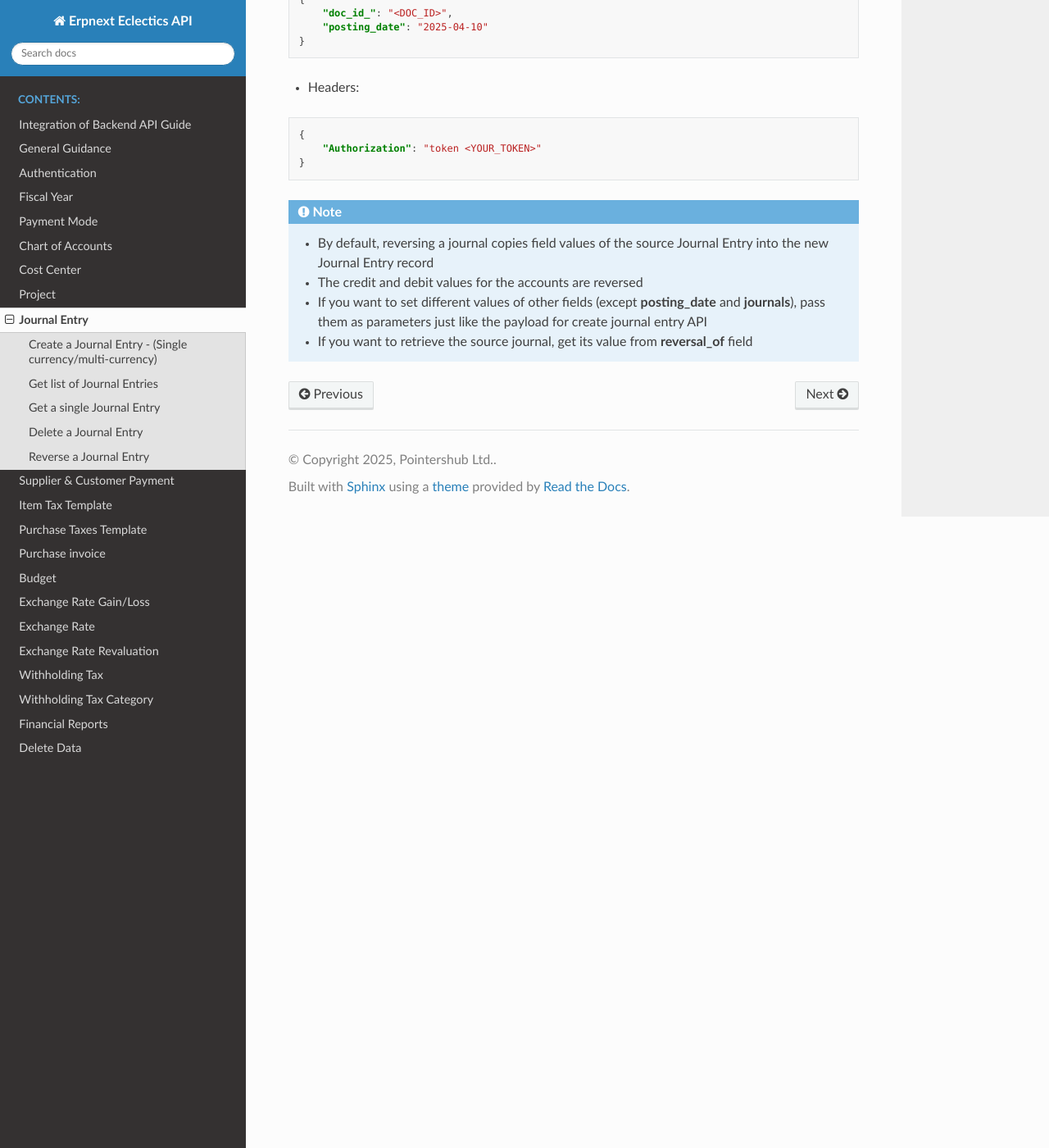
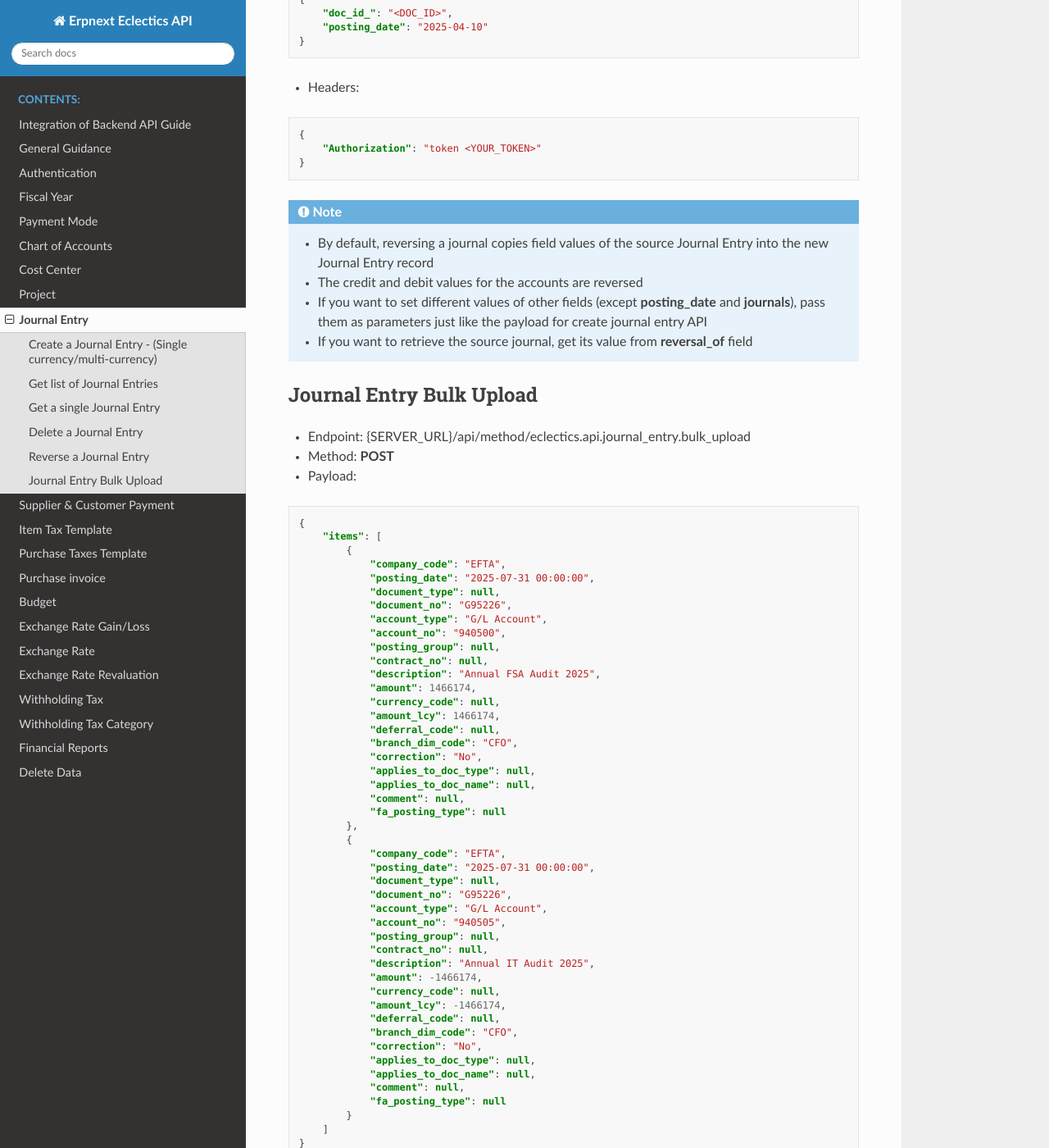
Before and after one commit to stevenyaga/erpnext-api-docs, a Sphinx documentation site: the page built from docs/journal-entry.rst, in a window 1280 px wide and 1400 px high, scrolled down 4423 px. Shown: the whole window at 82% size. Built offline with Sphinx 7.4.7 and the Read the Docs theme 3.1.0, drawn with Linux system fonts in a browser that asks for light colours; some of the changed text lies outside the part shown.

Commit message:
docs: Update docs

```diff
--- a/docs/journal-entry.rst
+++ b/docs/journal-entry.rst
@@ -246,3 +246,73 @@
     - The credit and debit values for the accounts are reversed
     - If you want to set different values of other fields (except **posting_date** and **journals**), pass them as parameters just like the payload for create journal entry API
     - If you want to retrieve the source journal, get its value from **reversal_of** field
+
+Journal Entry Bulk Upload
+-------------------------
+
+- Endpoint: |BASE_API_URL|.journal_entry.bulk_upload
+- Method: **POST**
+- Payload:
+
+.. code-block:: json
+
+    {
+        "items": [
+            {
+                "company_code": "EFTA",
+                "posting_date": "2025-07-31 00:00:00",
+                "document_type": null,
+                "document_no": "G95226",
+                "account_type": "G/L Account",
+                "account_no": "940500",
+                "posting_group": null,
+                "contract_no": null,
+                "description": "Annual FSA Audit 2025",
+                "amount": 1466174,
+                "currency_code": null,
+                "amount_lcy": 1466174,
+                "deferral_code": null,
+                "branch_dim_code": "CFO",
+                "correction": "No",
+                "applies_to_doc_type": null,
+                "applies_to_doc_name": null,
+                "comment": null,
+                "fa_posting_type": null
+            },
+            {
+                "company_code": "EFTA",
+                "posting_date": "2025-07-31 00:00:00",
+                "document_type": null,
+                "document_no": "G95226",
+                "account_type": "G/L Account",
+                "account_no": "940505",
+                "posting_group": null,
+                "contract_no": null,
+                "description": "Annual IT Audit 2025",
+                "amount": -1466174,
+                "currency_code": null,
+                "amount_lcy": -1466174,
+                "deferral_code": null,
+                "branch_dim_code": "CFO",
+                "correction": "No",
+                "applies_to_doc_type": null,
+                "applies_to_doc_name": null,
+                "comment": null,
+                "fa_posting_type": null
+            }
+        ]
+    }
+
+
+- Headers:
+
+.. code-block:: json
+
+    {
+        "Authorization": "token <YOUR_TOKEN>"
+    }
+
+
+.. note::
+
+    - A positive value of *amount* is assumed to be a debit entry. A negative is assumed to be a credit entry
```
Also changed, not shown: docs/account.rst (+6 -2 lines), docs/exchange-rate-revaluation.rst (+14 -4 lines).
